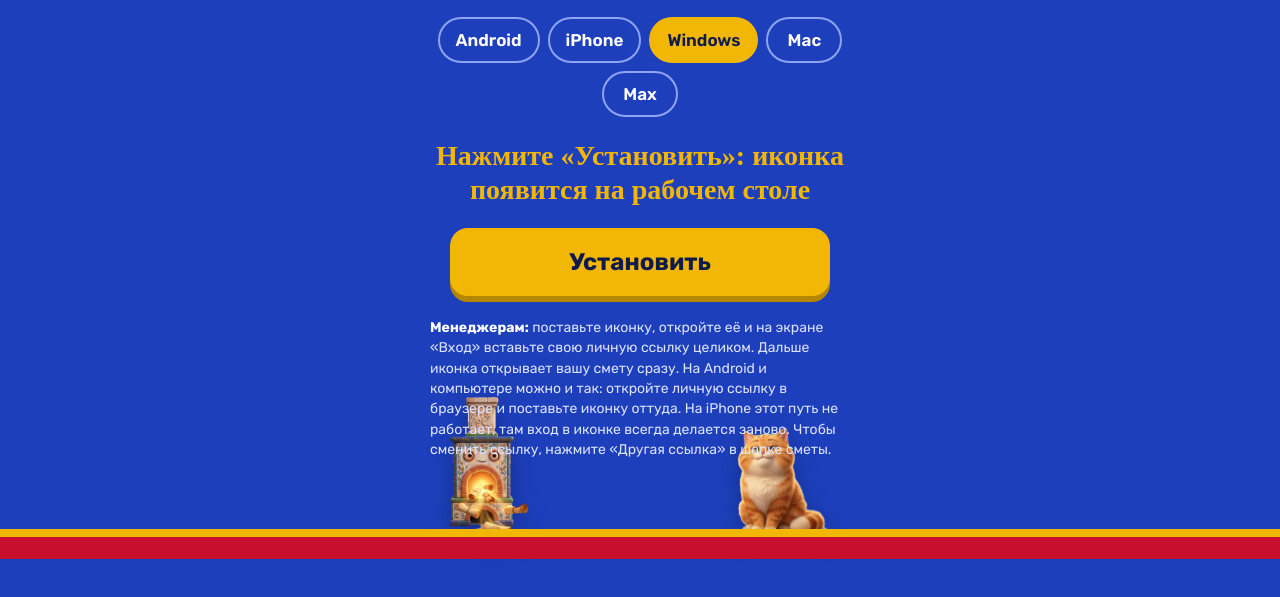
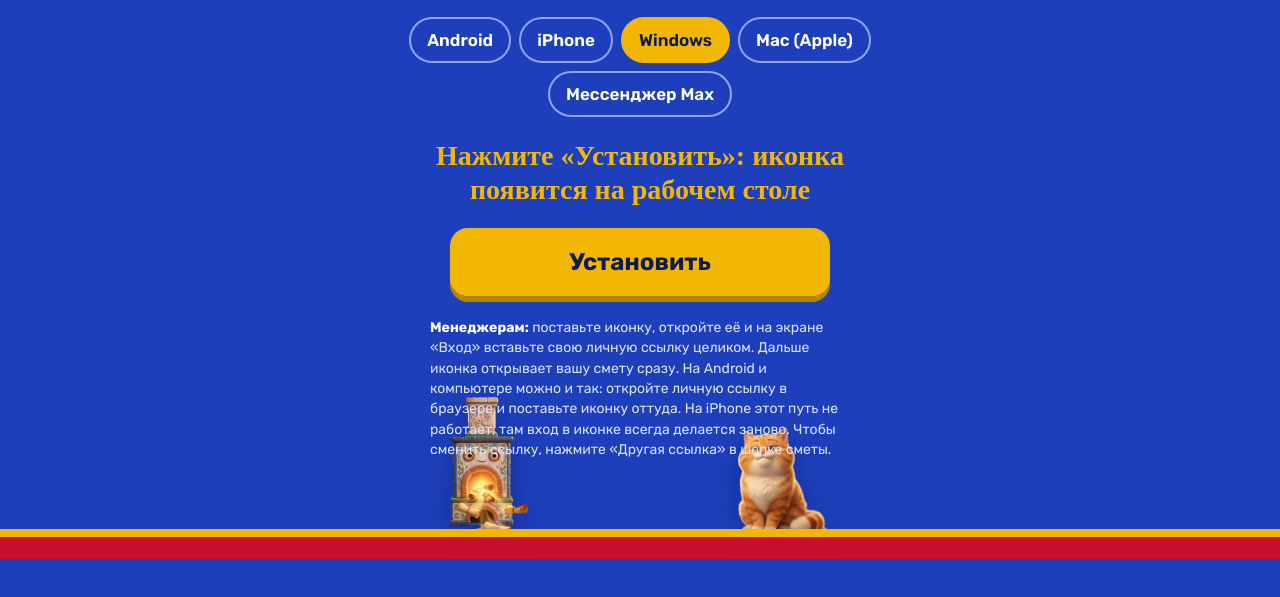
Before and after one commit to maria177777773/tendernaya, a plain HTML site: page ustanovit/index.html in a window 1280 px wide. Shown: the part 241-838 px from the top of the page. Drawn offline with Linux system fonts and the light colour scheme; a web font is replaced by a local one.

Commit message:
ustanovit: понятные подписи Mac (Apple) и Мессенджер Max

```diff
--- a/ustanovit/index.html
+++ b/ustanovit/index.html
@@ -35,7 +35,7 @@ main{flex:1;width:100%;max-width:520px;margin:0 auto;padding:28px 20px 190px;dis
 h1{font:400 clamp(40px,11vw,56px)/1 Underdog,serif;overflow-wrap:anywhere;max-width:100%}
 .line{font:700 clamp(22px,6vw,28px)/1.2 Neucha,serif;color:var(--yel);max-width:420px}
 .os{display:flex;flex-wrap:wrap;justify-content:center;gap:8px;width:100%}
-.os a{flex:0 1 auto;min-width:76px;min-height:46px;display:inline-flex;align-items:center;justify-content:center;padding:0 16px;color:#fff;text-decoration:none;border:2px solid #8FA4F0;border-radius:99px;font:600 17px/1 Rubik,Arial,sans-serif}
+.os a{white-space:nowrap;flex:0 1 auto;min-width:76px;min-height:46px;display:inline-flex;align-items:center;justify-content:center;padding:0 16px;color:#fff;text-decoration:none;border:2px solid #8FA4F0;border-radius:99px;font:600 17px/1 Rubik,Arial,sans-serif}
 .os a.on{background:var(--yel);color:var(--ink);border-color:var(--yel)}
 .os a:focus-visible{outline:3px solid #fff;outline-offset:2px}
 .btn{width:100%;max-width:380px;min-height:68px;border:0;border-radius:18px;background:var(--yel);color:var(--ink);font:700 24px/1 Rubik,sans-serif;cursor:pointer;box-shadow:0 6px 0 #B38700;padding:0 20px}
@@ -68,8 +68,8 @@ h1{font:400 clamp(40px,11vw,56px)/1 Underdog,serif;overflow-wrap:anywhere;max-wi
   <a href="?d=android" data-d="android">Android</a>
   <a href="?d=ios" data-d="ios">iPhone</a>
   <a href="?d=win" data-d="win">Windows</a>
-  <a href="?d=mac" data-d="mac">Mac</a>
-  <a href="?d=max" data-d="max">Max</a>
+  <a href="?d=mac" data-d="mac">Mac (Apple)</a>
+  <a href="?d=max" data-d="max">Мессенджер Max</a>
 </nav>
 
 <section id="m-btn" class="hide" style="display:contents">
```
